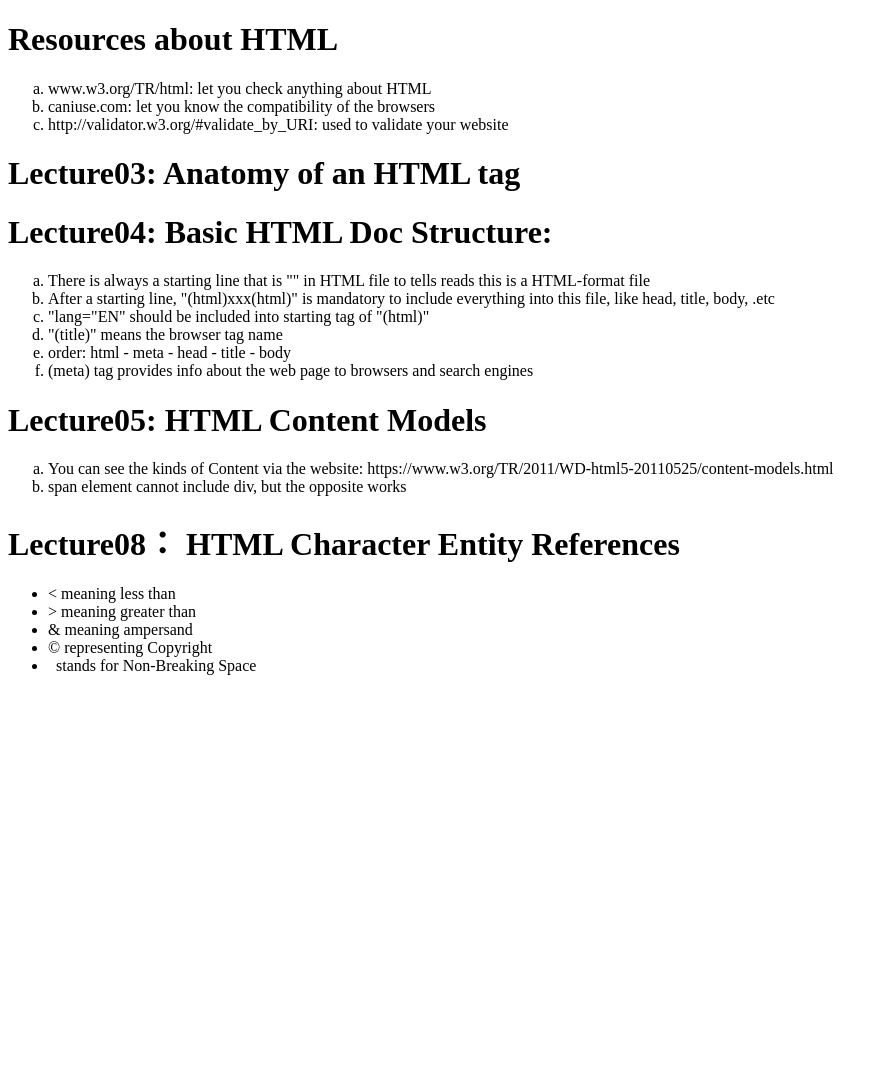
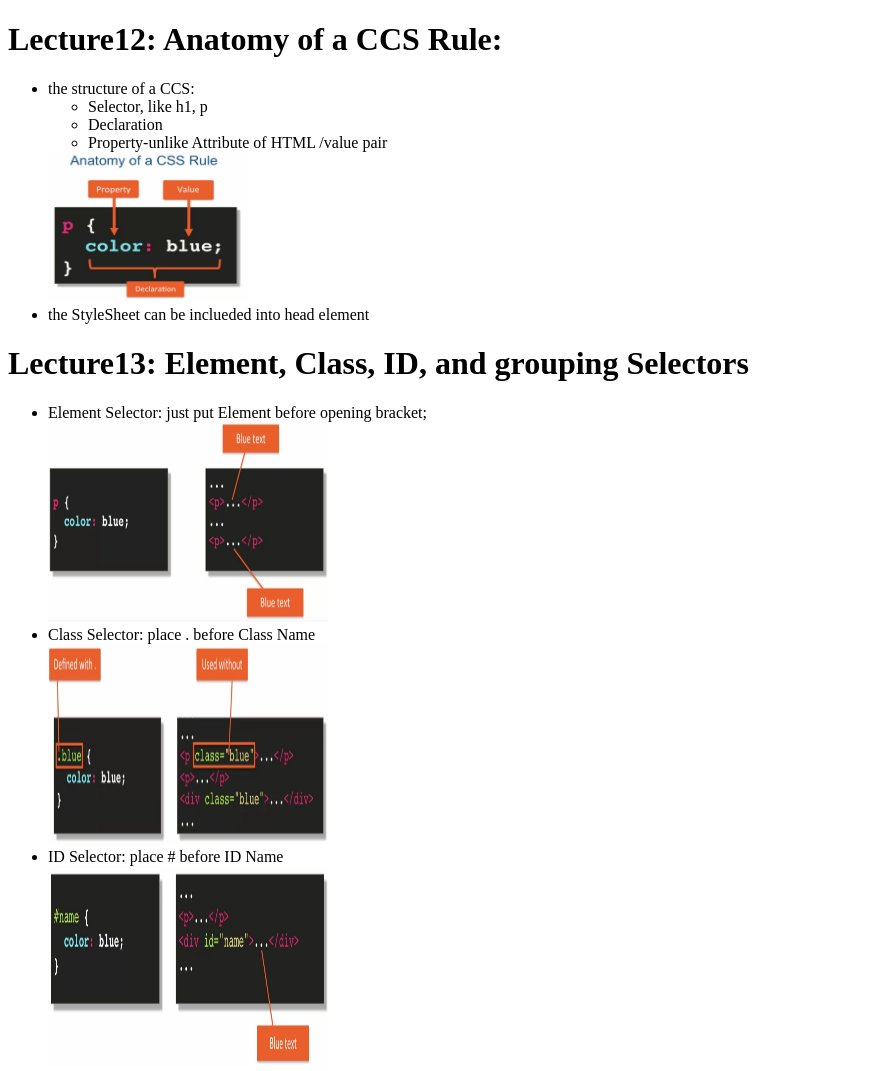
Before and after one commit to georgewang07/coursera-test, a plain HTML site: page Notes/Module2_Notes.html in a window 1280 px wide. Shown: the top 1071 px of the page, without its empty margins (0-887 px from the left). Before the commit the page ends 800 px from the top, so only its background shows below. Drawn offline with Linux system fonts and the light colour scheme; files whose address does not match are found by name.

Commit message:
just updated the Notes of Module2 on 07Nov2024

```diff
--- a/Notes/Module2_Notes.html
+++ b/Notes/Module2_Notes.html
@@ -7,38 +7,41 @@
     <title>Module2_Notes</title>
 </head>
 <body>
-    <h1>Resources about HTML</h1>
-    <ol type="a">
-        <li>www.w3.org/TR/html: let you check anything about HTML</li>
-        <li>caniuse.com: let you know the compatibility of the browsers</li>
-        <li>http://validator.w3.org/#validate_by_URI: used to validate your website</li>
-    </ol>
+    <h1>Lecture12: Anatomy of a CCS Rule:</h1>
+    <ul>
+        <li>the structure of a CCS:
+            <ul>
+                <li>Selector, like h1, p</li>
+                <li>Declaration</li>
+                <li>Property-unlike Attribute of HTML /value pair</li>
+            </ul>
+        </li>
+        <img src="C:\Users\wangzihao\coursera-test\examples\Lecture12\anatomy_of_a_CSS_Rule.png" width="200px" height="150px">
+        <li>the StyleSheet can be inclueded into head element</li>
+    </ul>
 
-    <h1>Lecture03: Anatomy of an HTML tag</h1>
+    <h1>Lecture13: Element, Class, ID, and grouping Selectors</h1>
+    <ul>
+        <li>Element Selector: just put Element before opening bracket;</li>
+        <img src="C:\Users\wangzihao\coursera-test\examples\Lecture13\element-Selector.png" width="280px" height="200px" alt="element-Selector">
+        <li>Class Selector: place . before Class Name</li>
+        <img src="C:\Users\wangzihao\coursera-test\examples\Lecture13\class-Selector.png" width="280" height="200px" alt="class-Selector">
+        <li>ID Selector: place # before ID Name</li>
+        <img src="C:\Users\wangzihao\coursera-test\examples\Lecture13\id-Selector.png" width="280" height="200px" alt="id-Selector">
+        <li>grouping Selector: just put , bewtween each one</li>
+        <img src="C:\Users\wangzihao\coursera-test\examples\Lecture13\grouping-Selectors.png" width="280" height="200px" alt="grouping-Selectors">
+    </ul>
 
-    <h1>Lecture04: Basic HTML Doc Structure:</h1>
-    <ol type="a">
-        <li>There is always a starting line that is "<!DOCTYPE html>" in HTML file to tells reads this is a HTML-format file</li>
-        <li>After a starting line, "(html)xxx(html)" is mandatory to include everything into this file, like head, title, body, .etc </li>
-        <li>"lang="EN" should be included into starting tag of "(html)"</li>
-        <li>"(title)" means the browser tag name</li>
-        <li>order: html - meta - head - title - body</li>
-        <li>(meta) tag provides info about the web page to browsers and search engines </li>
-    </ol>
-
-    <h1>Lecture05: HTML Content Models</h1>
-    <ol type="a">
-        <li>You can see the kinds of Content via the website: https://www.w3.org/TR/2011/WD-html5-20110525/content-models.html </li>
-        <li>span element cannot include div, but the opposite works</li>
-    </ol>
-
-    <h1>Lecture08： HTML Character Entity References</h1>
-    <ul type="a">
-        <li>&lt; meaning less than </li>
-        <li>&gt; meaning greater than </li>
-        <li>&amp; meaning ampersand </li>
-        <li>&copy; representing Copyright</li>
-        <li>&nbsp; stands for Non-Breaking Space</li>
+    <h1>Lecture14: Combining Selectors</h1>
+    <ul>
+        <li>Element with Class: place . between Element Selector and Class Selector to indicate the declaration should be applied to Class of Element</li>
+        <img src="C:\Users\wangzihao\coursera-test\examples\Lecture14\element-with-class-selector.png" width="240px" height="200px" alt="element-with-class-selector">
+        <li>Child Selector: place &gt; between Element Selectors to indicate the later one that is the direct child of the former</li>
+        <img src="C:\Users\wangzihao\coursera-test\examples\Lecture14\child-selector.png" width="240px" height="200px" alt="child-selector">
+        <li>Child's Child Selector: Place 2 &gt;s between 3 elements, the declaration will applied to the 3rd one which is a direct child of the 2nd, which is a direct child of the 1st</li>
+        <img src="C:\Users\wangzihao\coursera-test\examples\Lecture14\grand-child-selector.png" width="320px" height="200px" alt="grand-child-selector">
+        <li>Descendant Selectors: just place a space between Element Selectors to indicate the later one that is the any-level child of the former </li>
+        <img src="C:\Users\wangzihao\coursera-test\examples\Lecture14\descendant-selector.png" width="240px" height="200px" alt="descendant-selector">
     </ul>
 </body>
 </html>
```
